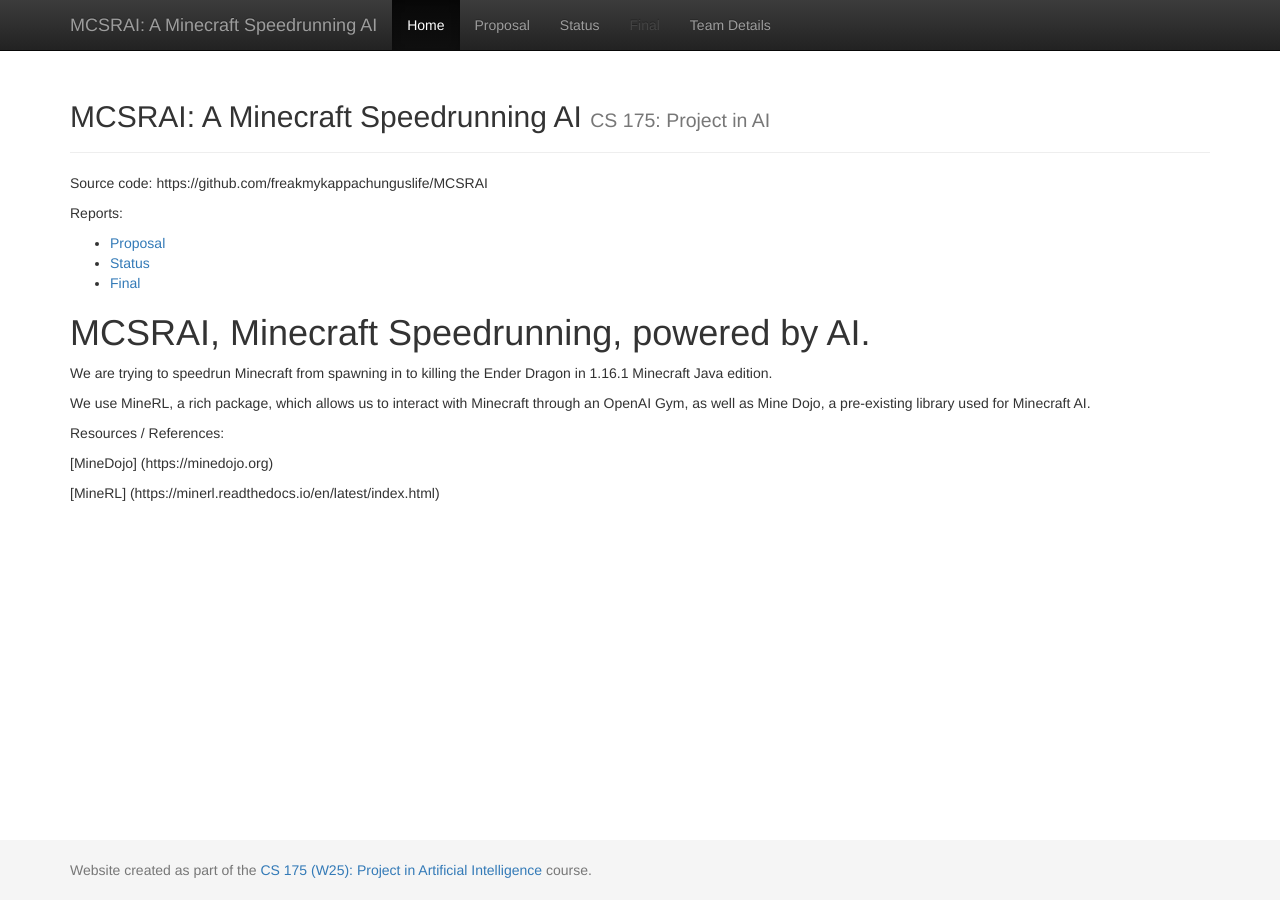
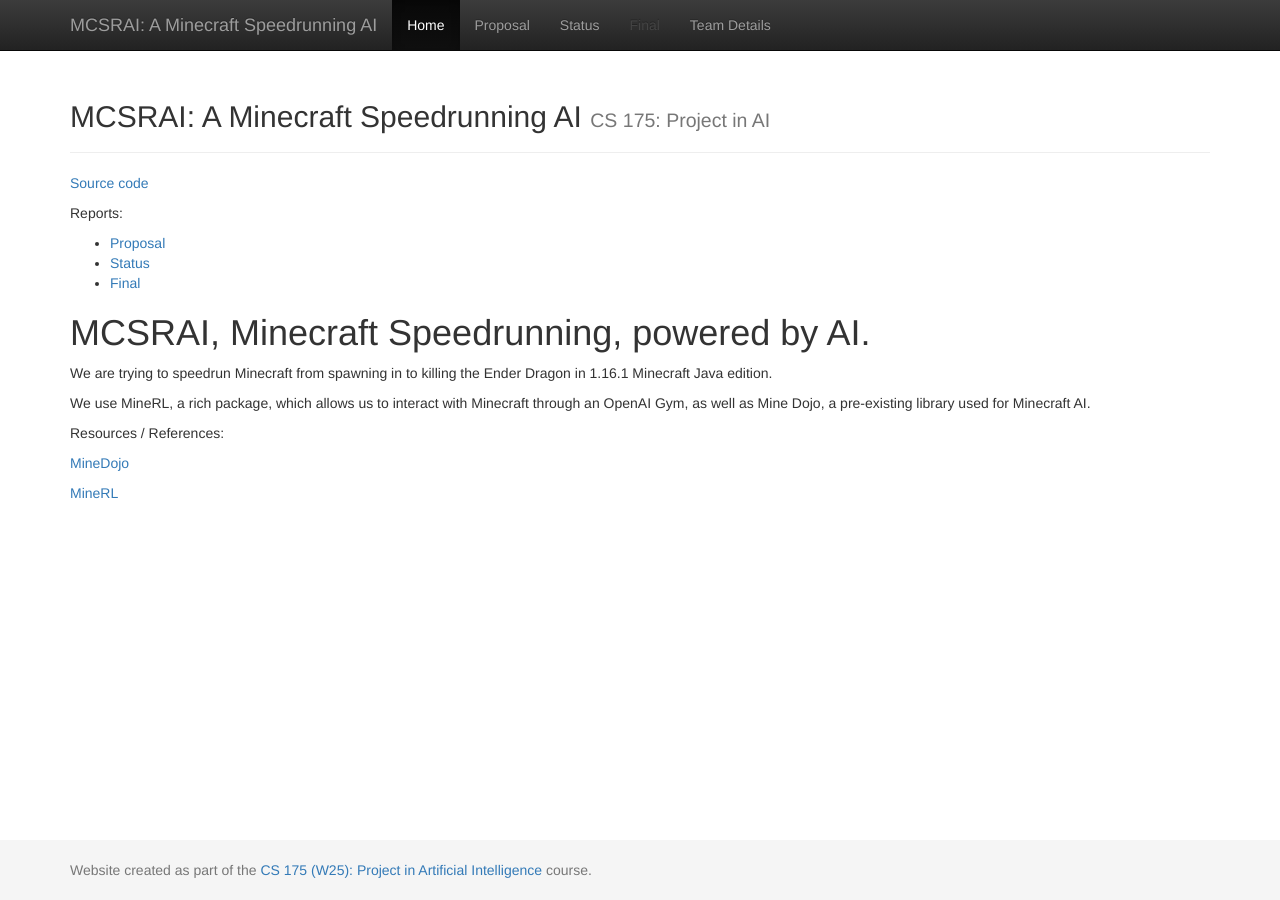
Before and after one commit to freakmykappachunguslife/MCSRAI, a Jekyll site: the page built from docs/index.md, in a window 1280 px wide. Built offline with Jekyll 4.4.1, drawn with Linux system fonts in a browser that asks for light colours.

Commit message:
Updated so links actually work

```diff
--- a/docs/index.md
+++ b/docs/index.md
@@ -3,7 +3,7 @@ layout: default
 title:  Home
 ---
 
-Source code: https://github.com/freakmykappachunguslife/MCSRAI
+[Source code](https://github.com/freakmykappachunguslife/MCSRAI)
 
 Reports:
 
@@ -21,6 +21,6 @@ We use MineRL, a rich package, which allows us to interact with Minecraft throug
 
 Resources / References:
 
-[MineDojo] (https://minedojo.org)
+[MineDojo](https://minedojo.org)
 
-[MineRL] (https://minerl.readthedocs.io/en/latest/index.html)
+[MineRL](https://minerl.readthedocs.io/en/latest/index.html)
```
Also changed, not shown: docs/status.md (+2 -2 lines).
